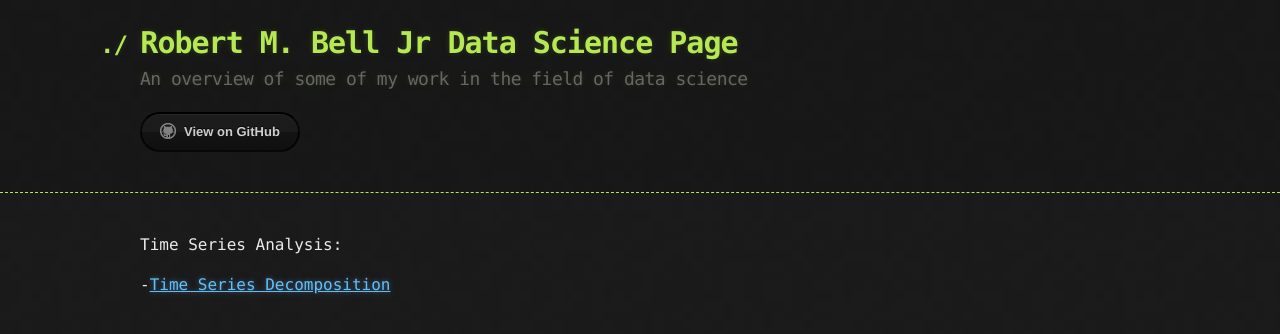
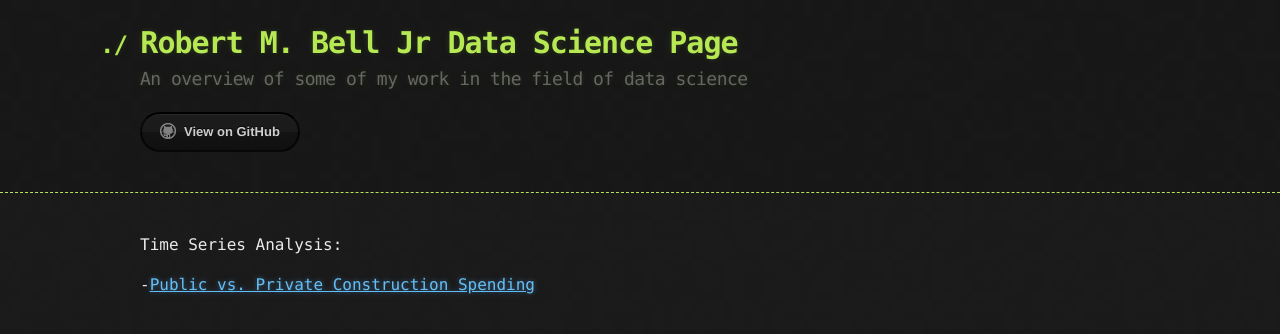
Before and after one commit to robertbell33wp/robertbell33wp.github.io, a Jekyll site: the page built from index.md, in a window 1280 px wide. Shown: the top 334 px of the page. Built offline with Jekyll 4.4.1, drawn with Linux system fonts in a browser that asks for light colours; our own code applies the rules of GitHub Pages for plain Markdown files.

Commit message:
Update index.md

```diff
--- a/index.md
+++ b/index.md
@@ -5,4 +5,4 @@ description: An overview of some of my work in the field of data science
 
 Time Series Analysis:
 
--[Time Series Decomposition](/timeseriesdecom/index.md)
+-[Public vs. Private Construction Spending](/timeseriesdecom/index.md)
```
